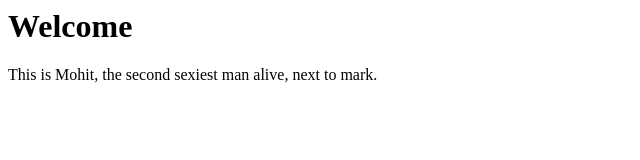
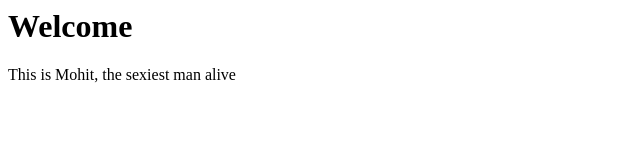
Before and after one commit to mohitmahida/Website, a plain HTML site: page index.html in a window 1280 px wide. Shown: the whole page, without its empty margins (0-640 px from the left). Drawn offline with Linux system fonts and the light colour scheme.

Commit message:
Change the text

```diff
--- a/index.html
+++ b/index.html
@@ -4,5 +4,5 @@
 <title>Mohit Mahida</title>
 </head>
 <h1>Welcome</h1>
-<p>This is Mohit, the second sexiest man alive, next to mark.</p>
+<p>This is Mohit, the sexiest man alive</p>
 </html>
```
